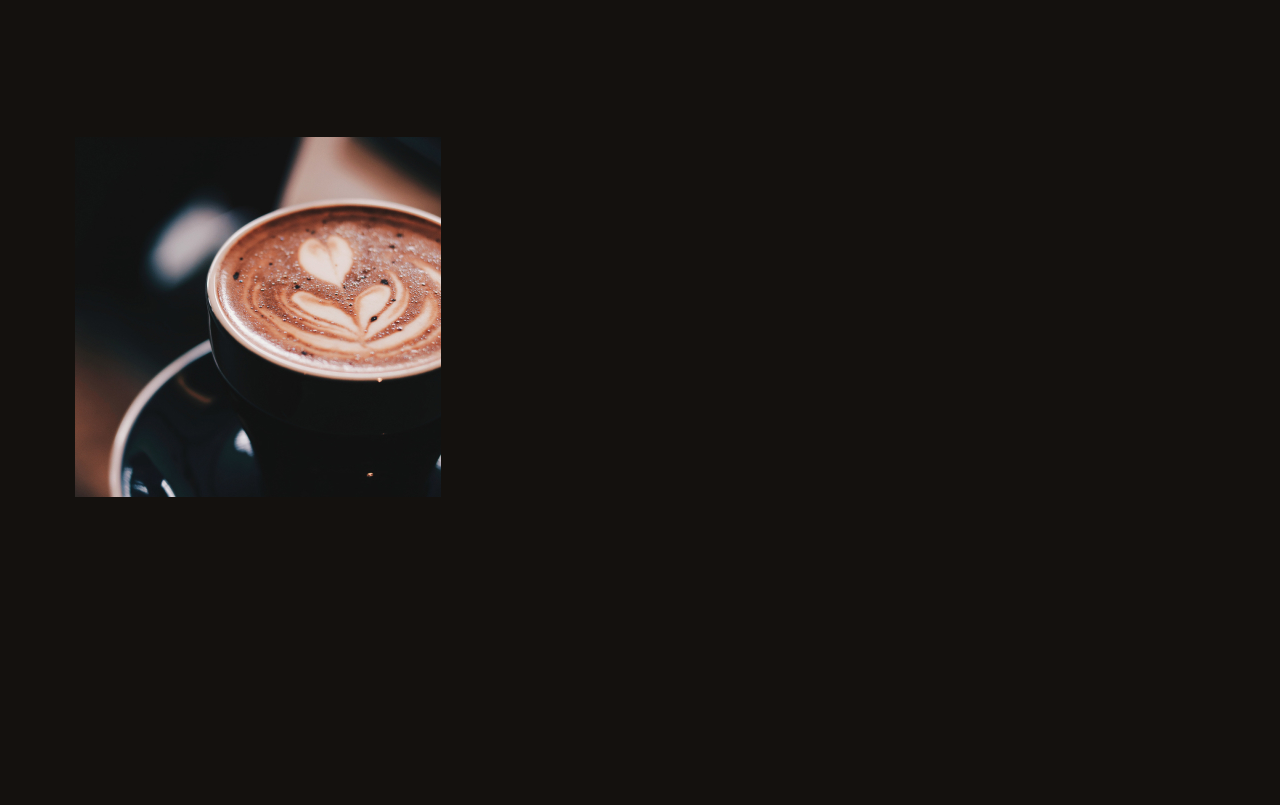
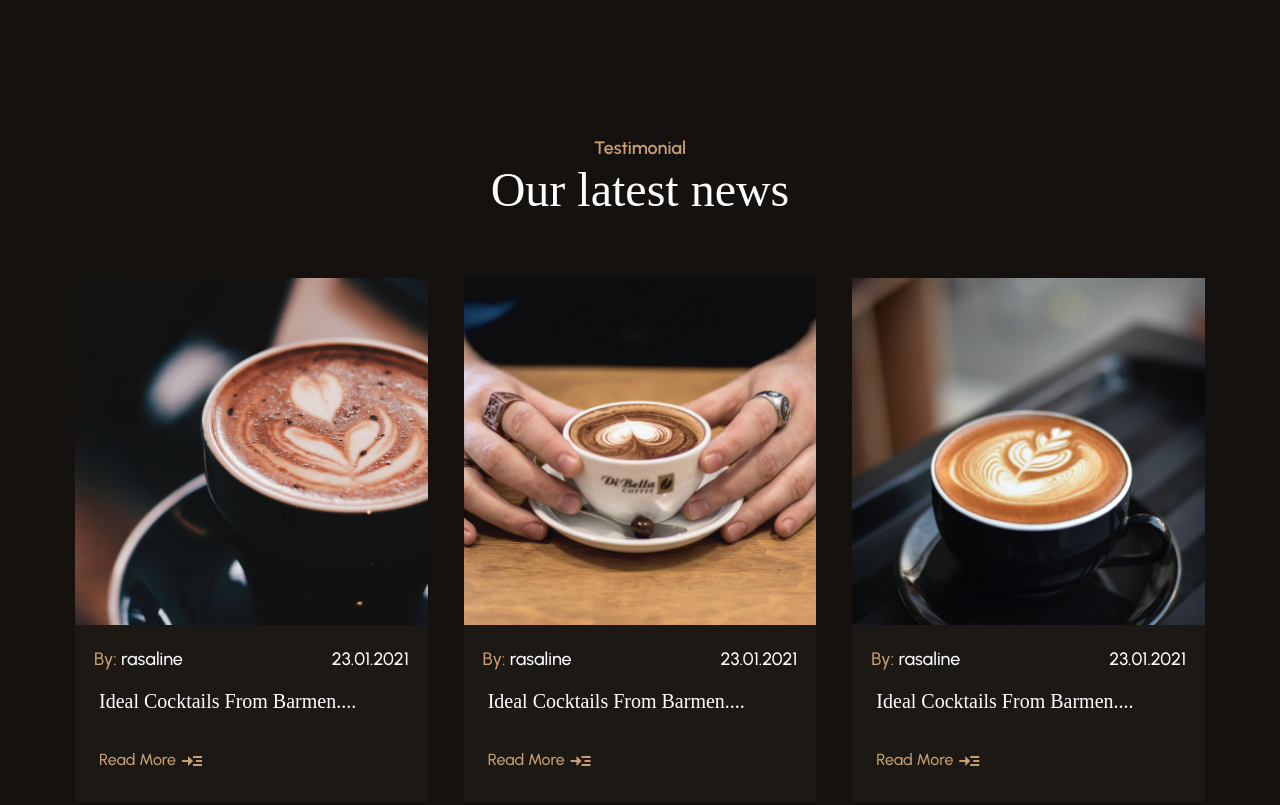
Before and after one commit to Igor280566/CoffeeMy, a plain HTML site: page index.html in a window 1280 px wide. Shown: the part 6800-7605 px from the top of the page. Before the commit the page ends 7302 px from the top, so only its background shows below. Drawn offline with Linux system fonts and the light colour scheme; files that its build step writes are made by us from their sources.

Commit message:
finish section news

```diff
--- a/index.html
+++ b/index.html
@@ -298,9 +298,41 @@
         </div>
       </section>
       <section class="news">
+        <h2 class="reservation__title section__title">Testimonial</h2>
+        <h3 class="reservation__subtitle section__subtitle">Our latest news</h3>
         <div class="news-wrap">
           <div class="news__card">
             <img class="news__img" src="./img/news-1.jpg" alt="cup of coffee">
+            <div class="news__card-wrap">
+              <div class="news__card-inner">
+                <p class="news__date"><span>By:</span> rasaline</p>
+                <p class="news__date">23.01.2021</p>
+              </div>
+              <p class="news__text">Ideal cocktails from barmen....</p>
+              <p class="news__more">Read More <span class="product__icon-cart material-icons-outlined">read_more</span></p>
+            </div>
+          </div>
+          <div class="news__card">
+            <img class="news__img" src="./img/news-2.jpg" alt="cup of coffee">
+            <div class="news__card-wrap">
+              <div class="news__card-inner">
+                <p class="news__date"><span>By:</span> rasaline</p>
+                <p class="news__date">23.01.2021</p>
+              </div>
+              <p class="news__text">Ideal cocktails from barmen....</p>
+              <p class="news__more">Read More <span class="product__icon-cart material-icons-outlined">read_more</span></p>
+            </div>
+          </div>
+          <div class="news__card">
+            <img class="news__img" src="./img/news-3.jpg" alt="cup of coffee">
+            <div class="news__card-wrap">
+              <div class="news__card-inner">
+                <p class="news__date"><span>By:</span> rasaline</p>
+                <p class="news__date">23.01.2021</p>
+              </div>
+              <p class="news__text">Ideal cocktails from barmen....</p>
+              <p class="news__more">Read More <span class="product__icon-cart material-icons-outlined">read_more</span></p>
+            </div>
           </div>
         </div>
 
--- a/style.css
+++ b/style.css
@@ -455,3 +455,46 @@ body {
   margin: 56px auto;
   padding: 20px 36px;
 }
+.news {
+  margin-bottom: 140px;
+}
+.news-wrap {
+  display: flex;
+  gap: 36px;
+}
+.news__card {
+  background-color: #1C1814;
+}
+.news__img {
+  margin-bottom: 20px;
+}
+.news__card-inner {
+  display: flex;
+  justify-content: center;
+  gap: 149px;
+}
+.news__date {
+  font-size: 18px;
+  margin-bottom: 16px;
+}
+.news__date span {
+  color: #C99E71;
+}
+.news__text {
+  font-family: Righteous;
+  font-size: 20px;
+  font-weight: 400;
+  line-height: 150%; /* 30px */
+  text-transform: capitalize;
+  padding-left: 24px;
+  margin-bottom: 33px;
+}
+.news__more {
+  color: #C99E71;
+  padding-left: 24px;
+  margin-bottom: 28px;
+}
+.news__more span {
+  color: #C99E71;
+  vertical-align: middle;
+}
```
